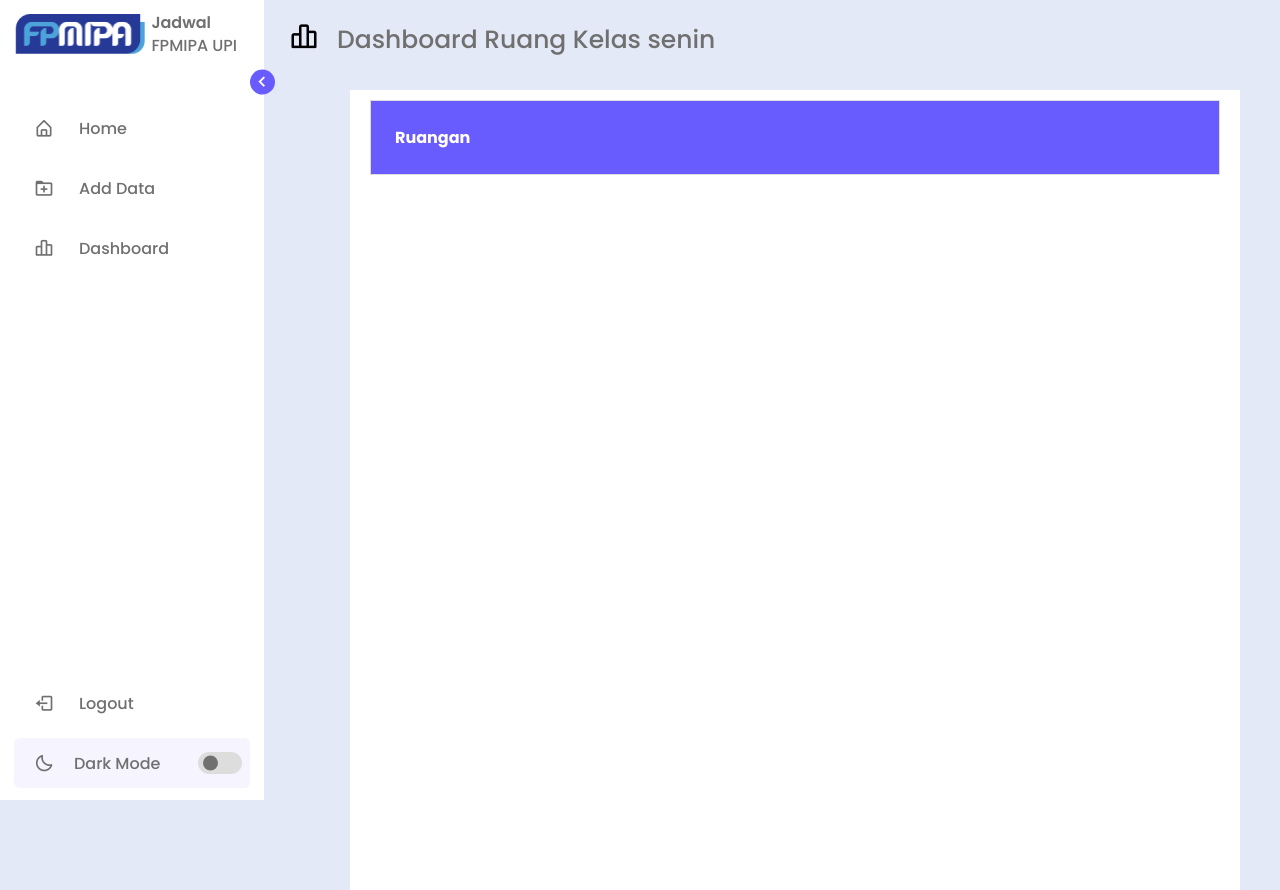
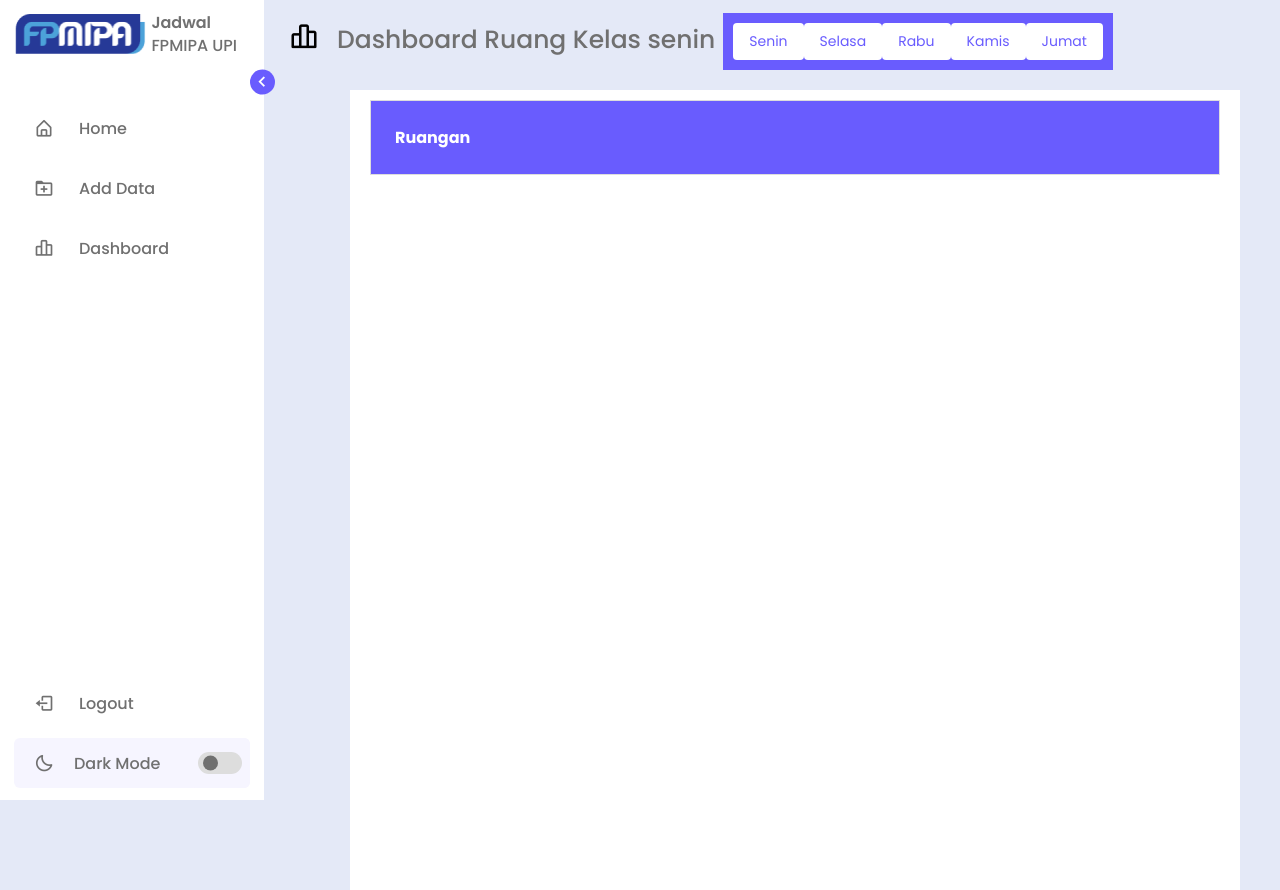
Before and after one commit to SuraGendil/Skripsi_0, a Flask app: template templates/RuanganSenin.html in a window 1280 px wide. Run offline with Flask 3, Linux system fonts and the light colour scheme; the template is opened without the code that fills it, so the values that code supplies are empty; some libraries are stand-ins or nearby versions.

Commit message:
Merapihkan app.py

```diff
--- a/app.py
+++ b/app.py
@@ -1,86 +1,28 @@
+# Memanggil Libary yang digunakan
 from flask import Flask, render_template, request, redirect, url_for, flash, session
 from flask_mysqldb import MySQL
-
-# from flaskext.mysql import MySQL
-# from flask_SQLAlchemy import SQLAlchemy
-# from flask import Flask, render_template, request
-#from flask_mysqldb import Mysql
-# from werkzeug.security import check_password_hash, generate_password_hash
 
 # Inisiasi Object flask
 app = Flask(__name__)
 
-# app.secret_key = 'hanifah'
+# Config Sesuai Dengan Computer
 app.config['MYSQL_HOST']= 'localhost'
 app.config['MYSQL_USER']= 'root'
 app.config['MYSQL_PASSWORD']= ''
-app.config['MYSQL_DB']= 'skripsi'
-
+app.config['MYSQL_DB']= 'db_tskrip'
 mysql = MySQL(app)
 
-#@app.route("/")
-# @app.route("/login_asli")
-#def loginku():
-# return render_template("login_asli.html")
-
+# Merupakan fungsi untuk saat awal website diakses
 @app.route("/")
 def index():
-    return render_template("login.html")
+    return render_template("home.html")
 
-# @app.route("/home")
-# def home():
-#     return render_template("home.html")
-
+# Merupakan fungsi untuk saat membuka bagian untuk menambahkan jadwal atau dosen
 @app.route("/add")
 def add():
     return render_template("add.html")
 
-@app.route("/dashboard")
-def dashboard():
-    return render_template("dashboard.html")
-
-# @app.route('/tes', methods=['GET', 'POST'])
-# def tes():
-#     if request.method == 'POST':
-#         username = request.form['username']
-#         email = request.form['email']
-
-#         cur = mysql.connection.cursor()
-#         # cur.execute("INSERT INTO table_users (name,email) VALUES (%s,%s)", (username, email))
-#         cur.execute("INSERT INTO table_user (name,email) VALUES (%s,%s)", (username, email))
-#         mysql.connection.commit()
-#         cur.close()
-#         return "Sukses"
-
-#     return render_template('simple.html')
-
-# @app.route('/tes_2')
-# def tes_2():
-#     cur = mysql.connection.cursor()
-
-#     user = cur.execute("SELECT * FROM table_user")
-
-#     if user > 0:
-#         userDetails = cur.fetchall()
-#         return render_template('user.html', userDetails=userDetails)
-
-@app.route('/home')
-def home():
-    cur = mysql.connection.cursor()
-
-    user = cur.execute("SELECT * FROM `jdosen`")
-
-    if user > 0:
-        userDetails = cur.fetchall()
-        # return render_template('home.html', userDetails=userDetails)
-
-    user_2 = cur.execute("SELECT * FROM waktu")
-
-    if user_2 > 0:
-        userDetails_2 = cur.fetchall()
-
-    return render_template('home.html', userDetails=userDetails,userDetails_2=userDetails_2)
-
+# Merupakan fungsi untuk membuka bagian untuk menampilkan dashboard
 @app.route('/RuanganSenin')
 def RuanganSenin():
     cur = mysql.connection.cursor()
@@ -89,14 +31,18 @@ def RuanganSenin():
 
     if user > 0:
         userDetails = cur.fetchall()
-        # return render_template('home.html', userDetails=userDetails)
 
     user_2 = cur.execute("SELECT * FROM waktu")
 
     if user_2 > 0:
         userDetails_2 = cur.fetchall()
 
-    return render_template('RuanganSenin.html', userDetails=userDetails,userDetails_2=userDetails_2)
+    day = cur.execute("SELECT * FROM jdosen WHERE Hari = 'Senin'")
+
+    if day > 0:
+        userDetails_3 = cur.fetchall()
+
+    return render_template('RuanganSenin.html', userDetails=userDetails,userDetails_2=userDetails_2,userDetails_3=day)
 
 if __name__ == "__main__":
     app.run(debug=True, port=12122)
--- a/static/RuanganSenin.css
+++ b/static/RuanganSenin.css
@@ -1,7 +1,7 @@
 @charset "UTF-8";
 @import url('https://fonts.googleapis.com/css2?family=Poppins:wght@300;400;500;600;700&display=swap');
 
-*{
+* {
     font-family: 'Poppins', sans-serif;
     margin: 0;
     padding: 0;
@@ -10,9 +10,9 @@
 
 
 
-:root{
+:root {
     /* Color */
-    --body-color:#E4E9F7;
+    --body-color: #E4E9F7;
     --sidebar-color: #FFF;
     --primary-color: #695CFE;
     --primary-color-light: #F6F5FF;
@@ -26,13 +26,13 @@
     --tran-05: all 0.5s ease;
 }
 
-body{
+body {
     height: 100vh;
     background: var(--body-color);
     transition: var(--tran-05);
 }
 
-body.dark{
+body.dark {
     --body-color: #18191a;
     --sidebar-color: #242526;
     --primary-color: #3a3b3c;
@@ -42,7 +42,7 @@ body.dark{
 }
 
 /* ===== Sidebar CSS ===== */
-.sidebar{
+.sidebar {
     position: fixed;
     top: 0;
     left: 0;
@@ -54,7 +54,7 @@ body.dark{
     z-index: 100;
 }
 
-.sidebar.close{
+.sidebar.close {
     width: 88px;
 }
 
@@ -68,7 +68,7 @@ body.dark{
     opacity: 1;
 }
 
-.sidebar.close .text{
+.sidebar.close .text {
     opacity: 0;
 }
 
@@ -79,7 +79,7 @@ body.dark{
     justify-content: center;
 }
 
-.sidebar li{
+.sidebar li {
     height: 50px;
     margin-top: 10px;
     list-style: none;
@@ -87,7 +87,7 @@ body.dark{
     align-items: center;
 }
 
-.sidebar li .icon{
+.sidebar li .icon {
     display: flex;
     align-items: center;
     justify-content: center;
@@ -96,46 +96,46 @@ body.dark{
 }
 
 .sidebar li .icon,
-.sidebar li .text{
+.sidebar li .text {
     color: var(--text-color);
     transition: var(--tran-02);
 }
 
-.sidebar header{
+.sidebar header {
     position: relative;
 }
 
-.sidebar .image-text img{
+.sidebar .image-text img {
     /* width: 40px; */
     width: 137.39px;
     transition: var(--tran-03);
 }
 
-.sidebar.sidebar.close .image-text img{
+.sidebar.sidebar.close .image-text img {
     /* width: 40px; */
     width: 59px;
     transition: var(--tran-03);
 }
 
-.sidebar header .image-text{
+.sidebar header .image-text {
     display: flex;
     align-items: center;
 }
 
-header .image-text .header-text{
+header .image-text .header-text {
     display: flex;
     flex-direction: column;
 }
 
-.header-text .name{
+.header-text .name {
     font-weight: 600;
 }
 
-.header-text .profession{
+.header-text .profession {
     margin-top: -2px;
 }
 
-.sidebar header .toggle{
+.sidebar header .toggle {
     position: absolute;
     top: 150%;
     right: -25px;
@@ -152,7 +152,7 @@ header .image-text .header-text{
     transition: var(--tran-03);
 }
 
-.sidebar.close header .toggle{
+.sidebar.close header .toggle {
     transform: translateY(-50%);
 }
 
@@ -170,17 +170,17 @@ body.dark .sidebar header .toggle {
     color: var(--text-color);
 }
 
-.sidebar .menu{
+.sidebar .menu {
     margin-top: 35px;
 }
 
-.sidebar .search-box{
+.sidebar .search-box {
     background: var(--primary-color-light);
     border-radius: 6px;
     transition: var(--tran-05);
 }
 
-.search-box input{
+.search-box input {
     height: 100%;
     width: 100%;
     outline: none;
@@ -193,7 +193,7 @@ body.dark .sidebar header .toggle {
     color: var(--text-color);
 }
 
-.sidebar li a{
+.sidebar li a {
     height: 100%;
     width: 100%;
     display: flex;
@@ -203,13 +203,13 @@ body.dark .sidebar header .toggle {
     transition: var(--tran-04);
 }
 
-.sidebar li a:hover{
+.sidebar li a:hover {
     background: var(--primary-color);
     width: 236px;
 }
 
 .sidebar li a:hover .icon,
-.sidebar li a:hover .text{
+.sidebar li a:hover .text {
     color: var(--sidebar-color);
 }
 
@@ -218,7 +218,7 @@ body.dark .sidebar li a:hover .text {
     color: var(--text-color);
 }
 
-.sidebar .menu-bar{
+.sidebar .menu-bar {
     height: calc(100% - 50px);
     display: flex;
     flex-direction: column;
@@ -228,13 +228,16 @@ body.dark .sidebar li a:hover .text {
 /* 4 Desember 2023*/
 .sidebar .menu-links .nav-link .icon,
 .sidebar .menu-links .nav-link .text {
-    margin-right: 5px; /* Sesuaikan jarak yang diinginkan (dalam px atau unit lain) */
+    margin-right: 5px;
+    /* Sesuaikan jarak yang diinginkan (dalam px atau unit lain) */
 }
 
 /* Pastikan ikon memiliki lebar dan tinggi yang cukup untuk mengakomodasi tulisannya */
 .sidebar .menu-links .nav-link .icon {
-    width: 20px; /* Sesuaikan lebar ikon */
-    height: 20px; /* Sesuaikan tinggi ikon */
+    width: 20px;
+    /* Sesuaikan lebar ikon */
+    height: 20px;
+    /* Sesuaikan tinggi ikon */
 }
 
 /* Tambahkan aturan untuk mengatur tulisan agar tetap di tengah vertikal */
@@ -251,13 +254,16 @@ body.dark .sidebar li a:hover .text {
 /* Tambahkan margin kanan pada ikon dan tulisan untuk memberikan jarak */
 .sidebar .bottom-content li a .icon,
 .sidebar .bottom-content li a .text {
-    margin-right: 5px; /* Sesuaikan jarak yang diinginkan (dalam px atau unit lain) */
+    margin-right: 5px;
+    /* Sesuaikan jarak yang diinginkan (dalam px atau unit lain) */
 }
 
 /* Pastikan ikon memiliki lebar dan tinggi yang cukup untuk mengakomodasi tulisannya */
 .sidebar .bottom-content li a .icon {
-    width: 20px; /* Sesuaikan lebar ikon */
-    height: 20px; /* Sesuaikan tinggi ikon */
+    width: 20px;
+    /* Sesuaikan lebar ikon */
+    height: 20px;
+    /* Sesuaikan tinggi ikon */
 }
 
 /* Tambahkan aturan untuk mengatur tulisan agar tetap di tengah vertikal */
@@ -270,25 +276,25 @@ body.dark .sidebar li a:hover .text {
 /* Batas Pembaruan 4 Desember 2023 */
 
 
-.menu-bar .mode{
+.menu-bar .mode {
     position: relative;
     border-radius: 6px;
     background: var(--primary-color-light);
 }
 
-.menu-bar .mode .moon-sun{
+.menu-bar .mode .moon-sun {
     height: 50px;
     width: 60px;
     display: flex;
     align-items: center;
 }
 
-.menu-bar .mode i{
+.menu-bar .mode i {
     position: absolute;
     transition: var(--tran-03);
 }
 
-.menu-bar .mode i.sun{
+.menu-bar .mode i.sun {
     opacity: 0;
 }
 
@@ -300,7 +306,7 @@ body.dark .menu-bar .mode i.moon {
     opacity: 0;
 }
 
-.menu-bar .mode .toggle-switch{
+.menu-bar .mode .toggle-switch {
     position: absolute;
     right: 0;
     display: flex;
@@ -314,7 +320,7 @@ body.dark .menu-bar .mode i.moon {
     transition: var(--tran-05);
 }
 
-.toggle-switch .switch{
+.toggle-switch .switch {
     position: relative;
     height: 22px;
     width: 44px;
@@ -322,7 +328,7 @@ body.dark .menu-bar .mode i.moon {
     background: var(--toggle-color);
 }
 
-.switch::before{
+.switch::before {
     content: '';
     position: absolute;
     height: 15px;
@@ -335,11 +341,11 @@ body.dark .menu-bar .mode i.moon {
     transition: var(--tran-03);
 }
 
-body.dark .switch::before{
+body.dark .switch::before {
     left: 24px;
 }
 
-.main{
+.main {
     position: relative;
     left: 250px;
     height: 100vh;
@@ -348,14 +354,14 @@ body.dark .switch::before{
     transition: var(--tran-05);
 }
 
-.dashboard .text{
+.dashboard .text {
     font-size: 30px;
     font-weight: 500;
     color: var(--text-color);
     padding: 8px;
 }
 
-.sidebar.close ~ .dashboard{
+.sidebar.close~.dashboard {
     left: 88px;
     width: calc(100% - 88px);
 }
@@ -365,21 +371,25 @@ body.dark .switch::before{
     width: 88px;
     display: flex;
     align-items: center;
-    justify-content: space-between; /* Menggunakan space-between untuk meratakan ikon di tengah */
+    justify-content: space-between;
+    /* Menggunakan space-between untuk meratakan ikon di tengah */
 }
 
 .sidebar.close .bottom-content li a .icon {
-    margin-right: 5px; /* Menambahkan margin di sisi kanan ikon */
+    margin-right: 5px;
+    /* Menambahkan margin di sisi kanan ikon */
 }
 
 .sidebar.close .bottom-content li a .text {
-    display: none; /* Sembunyikan teks saat sidebar mengecil */
+    display: none;
+    /* Sembunyikan teks saat sidebar mengecil */
 }
 
 .dashboard {
     position: fixed;
     top: 0;
-    left: 264px; /* Lebar sidebar saat terbuka */
+    left: 264px;
+    /* Lebar sidebar saat terbuka */
     height: 73px;
     width: calc(100% - 264px);
     /* background: var(--primary-color-light); */
@@ -387,13 +397,16 @@ body.dark .switch::before{
     align-items: center;
     /* justify-content: center; */
     transition: var(--tran-05);
-    margin-left: 25px; /* Jarak dari sisi sidebar */
+    margin-left: 25px;
+    /* Jarak dari sisi sidebar */
 }
 
-.sidebar.close + .dashboard {
-    left: 88px; /* Lebar sidebar saat mengecil */
+.sidebar.close+.dashboard {
+    left: 88px;
+    /* Lebar sidebar saat mengecil */
     width: calc(100% - 88px);
-    margin-left: 10px; /* Jarak dari sisi sidebar saat mengecil */
+    margin-left: 10px;
+    /* Jarak dari sisi sidebar saat mengecil */
 }
 
 .dashboard .icon {
@@ -406,7 +419,8 @@ body.dark .switch::before{
     font-size: 25px;
     font-weight: 500;
     color: var(--text-color);
-    margin-right: 0px; /* Menambahkan margin di sisi kanan ikon */
+    margin-right: 0px;
+    /* Menambahkan margin di sisi kanan ikon */
     margin-top: 7px;
 }
 
@@ -415,7 +429,8 @@ body.dark .switch::before{
 
 /* 24 Desember 2023 update artikel */
 .separator {
-    height: 40px; /* Jarak antara dashboard dan artikel */
+    height: 40px;
+    /* Jarak antara dashboard dan artikel */
     background-color: transparent;
 }
 
@@ -428,7 +443,8 @@ body.dark .switch::before{
     margin-right: 40px;
     margin-bottom: 40px;
     /* transition: max-width 0.5s ease-in-out; */
-    max-height: 825px; /* Sesuaikan tinggi maksimum yang diinginkan */
+    max-height: 825px;
+    /* Sesuaikan tinggi maksimum yang diinginkan */
     overflow-y: auto;
     /* position: fixed; */
     /* top: 0; */
@@ -457,21 +473,24 @@ table {
     width: 100%;
 }
 
-th, td {
+th,
+td {
     border: 1px solid #ddd;
     padding: 35px;
     text-align: center;
 }
 
-td{
+td {
     border: 1px solid #ddd;
 
 }
+
 th {
     /* position: fixed; */
     background-color: #1565C0;
     color: white;
 }
+
 /* Akhir update articel 27 Desember 2023 */
 
 
@@ -488,11 +507,42 @@ thead th {
 
 table {
     border-collapse: separate;
-    border-spacing: 0 10px; /* You can adjust the second value (10px) to set the desired vertical spacing */
+    border-spacing: 0 10px;
+    /* You can adjust the second value (10px) to set the desired vertical spacing */
 }
 
 td {
     padding: 10px;
     border: 1px solid #ddd;
 }
+
 /* Akhir update articel 28 Desember 2023 */
+
+/* 29 Desember 2023 update */
+.dashboard-buttons {
+    display: flex;
+    justify-content: space-around;
+    /* Mengatur jarak antara tombol-tombol */
+    margin-top: 10px;
+    padding: 10px;
+    background-color: #695CFE;
+    color: white;
+}
+
+.dashboard-buttons button {
+    padding: 8px 16px;
+    font-size: 14px;
+    cursor: pointer;
+    border: none;
+    border-radius: 4px;
+    background-color: #fff;
+    color: #695CFE;
+    transition: background-color 0.3s;
+}
+
+.dashboard-buttons button:hover {
+    background-color: #F6F5FF;
+    color: #695CFE;
+}
+
+/* Akhir update 29 Desember 2023 */
--- a/static/home.js
+++ b/static/home.js
@@ -60,4 +60,42 @@ document.addEventListener("DOMContentLoaded", () => {
             home.style.pointerEvents = "auto"; // Mengembalikan ke keadaan normal
         }
     });
+
+    // Update 29 Desember 2023
+    // Event listener untuk tombol 1
+    const button1 = document.getElementById("button1");
+    button1.addEventListener("click", () => {
+        // Logika atau tindakan yang ingin dilakukan saat tombol 1 diklik
+        console.log("Button 1 clicked");
+    });
+
+    // Event listener untuk tombol 2
+    const button2 = document.getElementById("button2");
+    button2.addEventListener("click", () => {
+        // Logika atau tindakan yang ingin dilakukan saat tombol 2 diklik
+        console.log("Button 2 clicked");
+    });
+
+    // Event listener untuk tombol 3
+    const button3 = document.getElementById("button3");
+    button3.addEventListener("click", () => {
+        // Logika atau tindakan yang ingin dilakukan saat tombol 3 diklik
+        console.log("Button 3 clicked");
+    });
+
+    // Event listener untuk tombol 4
+    const button4 = document.getElementById("button4");
+    button4.addEventListener("click", () => {
+        // Logika atau tindakan yang ingin dilakukan saat tombol 4 diklik
+        console.log("Button 4 clicked");
+    });
+
+    // Event listener untuk tombol 5
+    const button5 = document.getElementById("button5");
+    button5.addEventListener("click", () => {
+        // Logika atau tindakan yang ingin dilakukan saat tombol 5 diklik
+        console.log("Button 5 clicked");
+    });
+
+    // Akhir update 29 Desember 2023
 });
--- a/templates/RuanganSenin.html
+++ b/templates/RuanganSenin.html
@@ -37,7 +37,7 @@
             <div class="menu">
                 <ul class="menu-links">
                     <li class="nav-link">
-                        <a href="#">
+                        <a href="/home">
                             <i class='bx bx-home-alt icon'></i>
                             <span class="text nav-text">Home</span>
                         </a>
@@ -83,6 +83,16 @@
     <section class="dashboard">
         <i c class='bx bx-bar-chart-alt-2 icon'></i>
         <span class="text">Dashboard Ruang Kelas senin</span>
+
+        <div class="dashboard-buttons">
+            <button id="button1">Senin</button>
+            <button id="button2">Selasa</button>
+            <button id="button3">Rabu</button>
+            <button id="button4">Kamis</button>
+            <button id="button5">Jumat</button>
+            <!-- Tambahkan tombol lain sesuai kebutuhan -->
+        </div>
+
     </section>
 
     <!-- Elemen Pemisah -->
@@ -112,9 +122,10 @@
                     <td>{{ jdosen[2] }}</td>
                     {% for waktu in userDetails_2 %}
                     {% if jdosen[3] == waktu[1] %}
-                                <td style="background-color: blue; color: white;">Sudah Digunakan</td>  <!-- Ganti dengan nilai atau logika yang sesuai -->
+                    <td style="background-color: blue; color: white;">Sudah Digunakan</td>
+                    <!-- Ganti dengan nilai atau logika yang sesuai -->
                     {% else %}
-                                <td>-</td>  <!-- Ganti dengan nilai atau logika yang sesuai jika tidak cocok -->
+                    <td>-</td> <!-- Ganti dengan nilai atau logika yang sesuai jika tidak cocok -->
                     {% endif %}
                     {% endfor %}
                 </tr>
--- a/templates/home.html
+++ b/templates/home.html
@@ -49,7 +49,7 @@
                         </a>
                     </li>
                     <li class="nav-link">
-                        <a href="#">
+                        <a href="/RuanganSenin">
                             <i class='bx bx-bar-chart-alt-2 icon'></i>
                             <span class="text nav-text">Dashboard</span>
                         </a>
```
Also changed, not shown: static/home.css (+79 -60 lines), templates/simpenan.txt (+26 -0 lines). Lines whose indentation alone changed are shown as unchanged.
